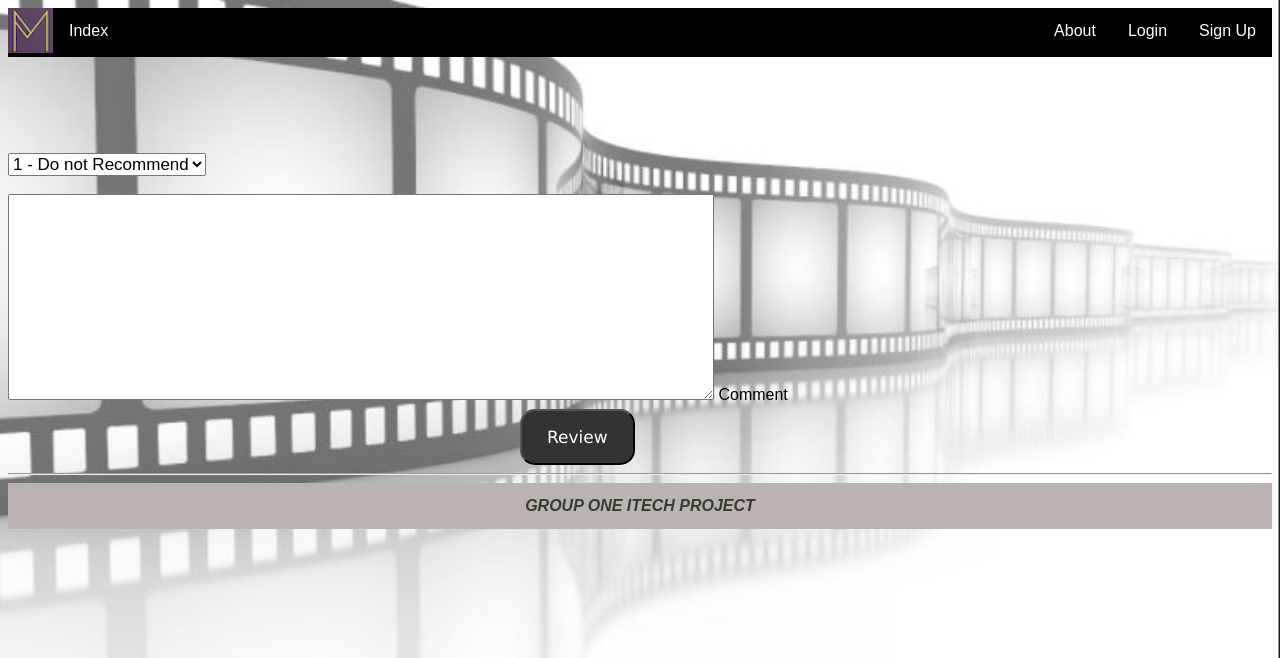
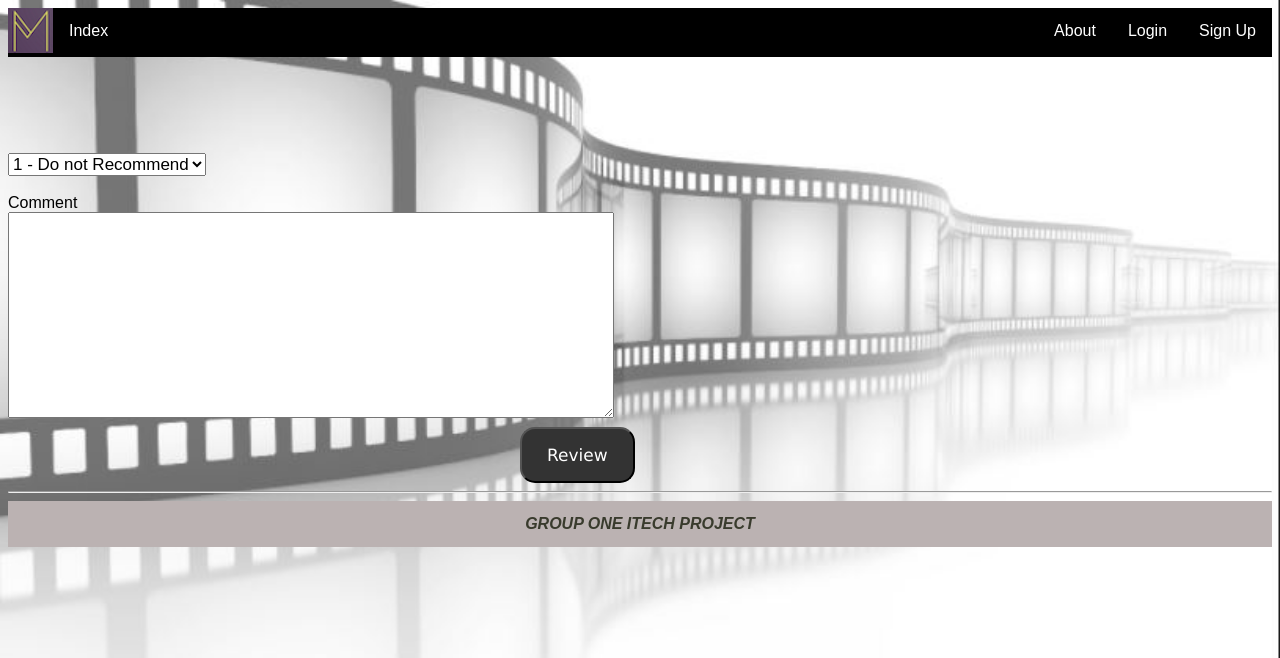
Before and after one commit to ChinwekeleIzuzu/MovieWorld, a Django app: template templates/movieworld/review.html in a window 1280 px wide. Shown: the top 658 px of the page. Run offline with Django 3.2, Linux system fonts and the light colour scheme; the template is opened without the code that fills it: values that come from a table or form of the project are taken from there, others are empty; some libraries are stand-ins or nearby versions.

Commit message:
review page textarea debug

```diff
--- a/static/polls/review.css
+++ b/static/polls/review.css
@@ -36,7 +36,7 @@ select{
 
 textarea{
   font-size:17px;
-  width:700px;
+  width:600px;
 }
 
 .re-btn{
--- a/templates/movieworld/review.html
+++ b/templates/movieworld/review.html
@@ -24,8 +24,8 @@
             </div>
             <br>
             <div>
+                <label for="textarea1">Comment</label><br/>
                 {{ form.review }}
-                <label for="textarea1">Comment</label>
             </div>
             <button type="submit" name="action" class='re-btn'>Review</button>
             </form>
```
